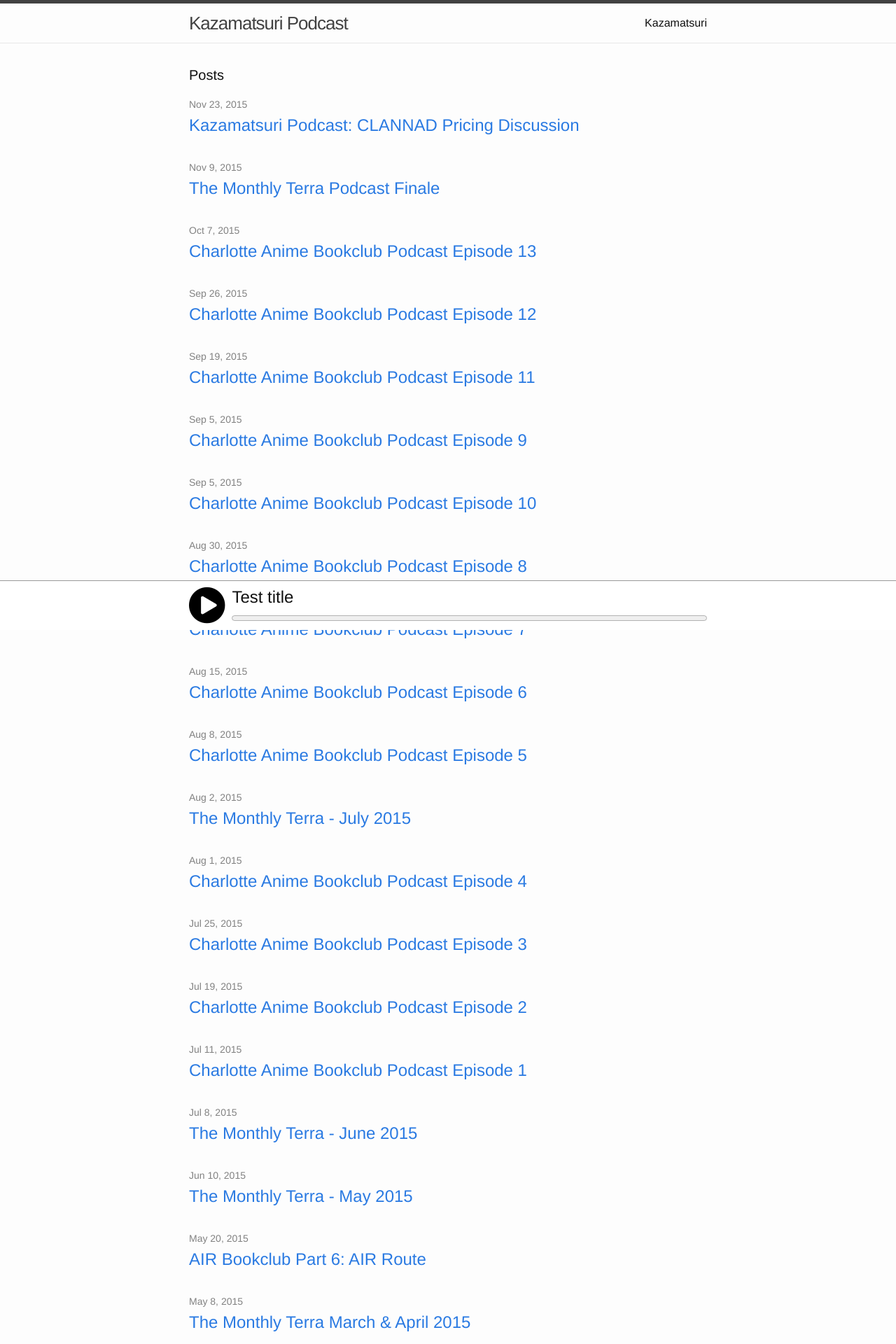
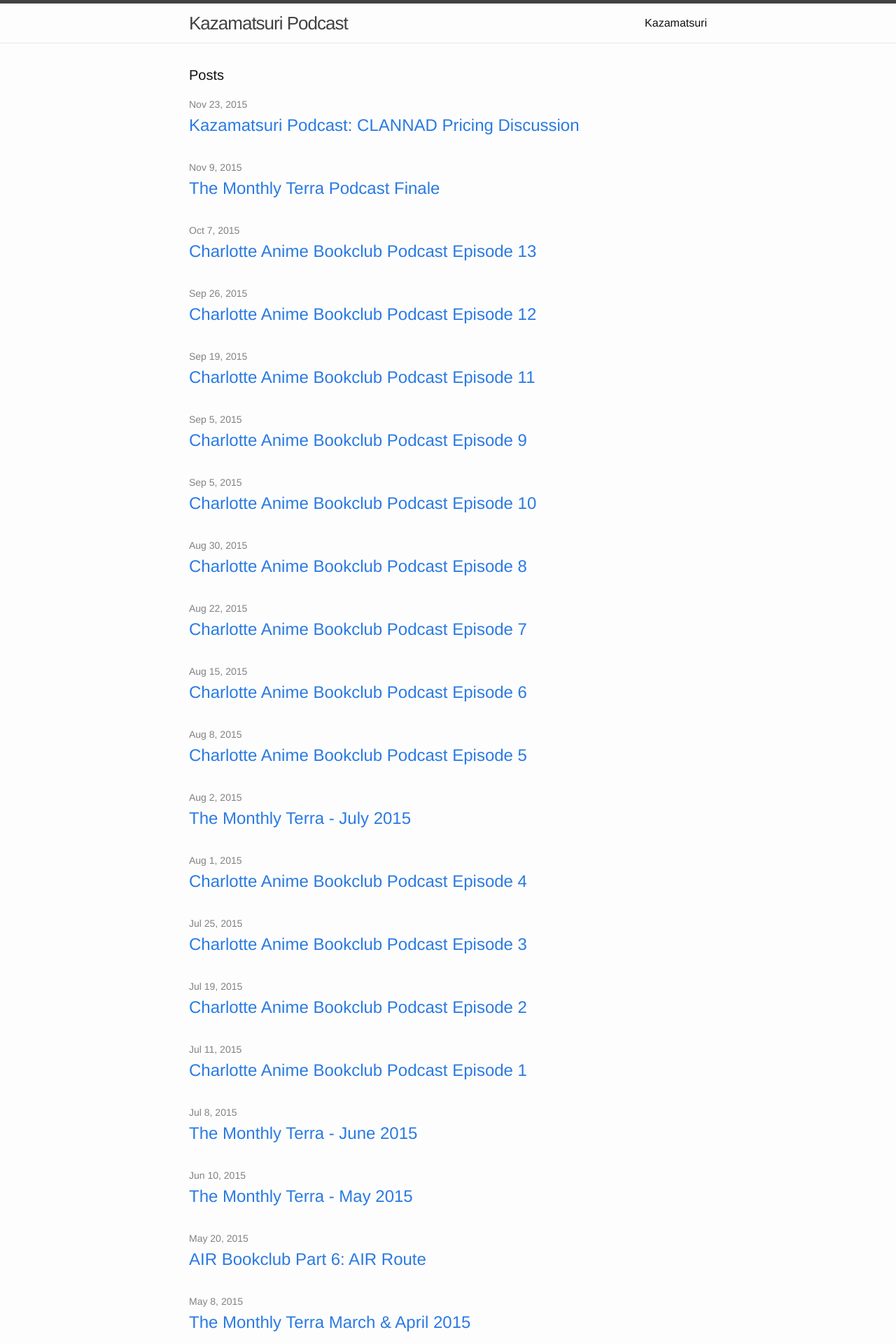
Before and after one commit to KazamatsuriOrg/podcast, a Jekyll site: the page built from index.html, in a window 1280 px wide. Shown: the top 1920 px of the page at 70% size. Built offline with Jekyll 4.4.1, drawn with Linux system fonts in a browser that asks for light colours; nearby versions of some CDN libraries; comment, search, counter and statistics services are not loaded.

Commit message:
Hide the player when there's no sound

```diff
--- a/_includes/player.html
+++ b/_includes/player.html
@@ -1,4 +1,4 @@
-<div id="player" ng-controller="PlayerController as player">
+<div id="player" ng-controller="PlayerController as player" ng-show="player.sound">
   <div id="player-content">
     <div ng-show="player.getMsg()">
       <h2 class="player-msg">[[ player.getMsg() ]]</h2>
```
